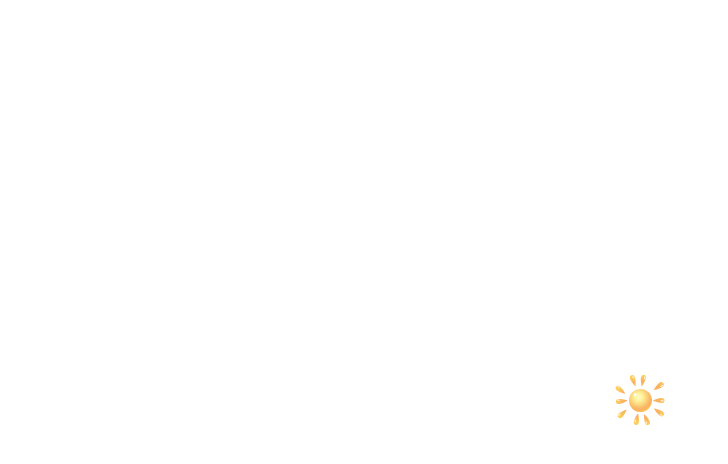
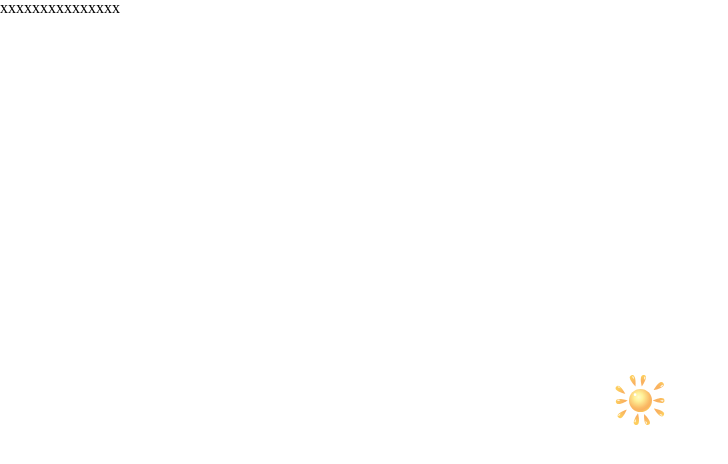
Before and after one commit to Chigrus/luntik, a plain HTML site: page index.html in a window 1280 px wide. Shown: the whole page, without its empty margins (0-728 px from the left). Drawn offline with Linux system fonts and the light colour scheme.

Commit message:
xxxxxxxxx

```diff
--- a/index.html
+++ b/index.html
@@ -10,5 +10,6 @@
 </head>
 <body>
 	<div class="mainSun"></div>
+	xxxxxxxxxxxxxxx
 </body>
 </html>
```
